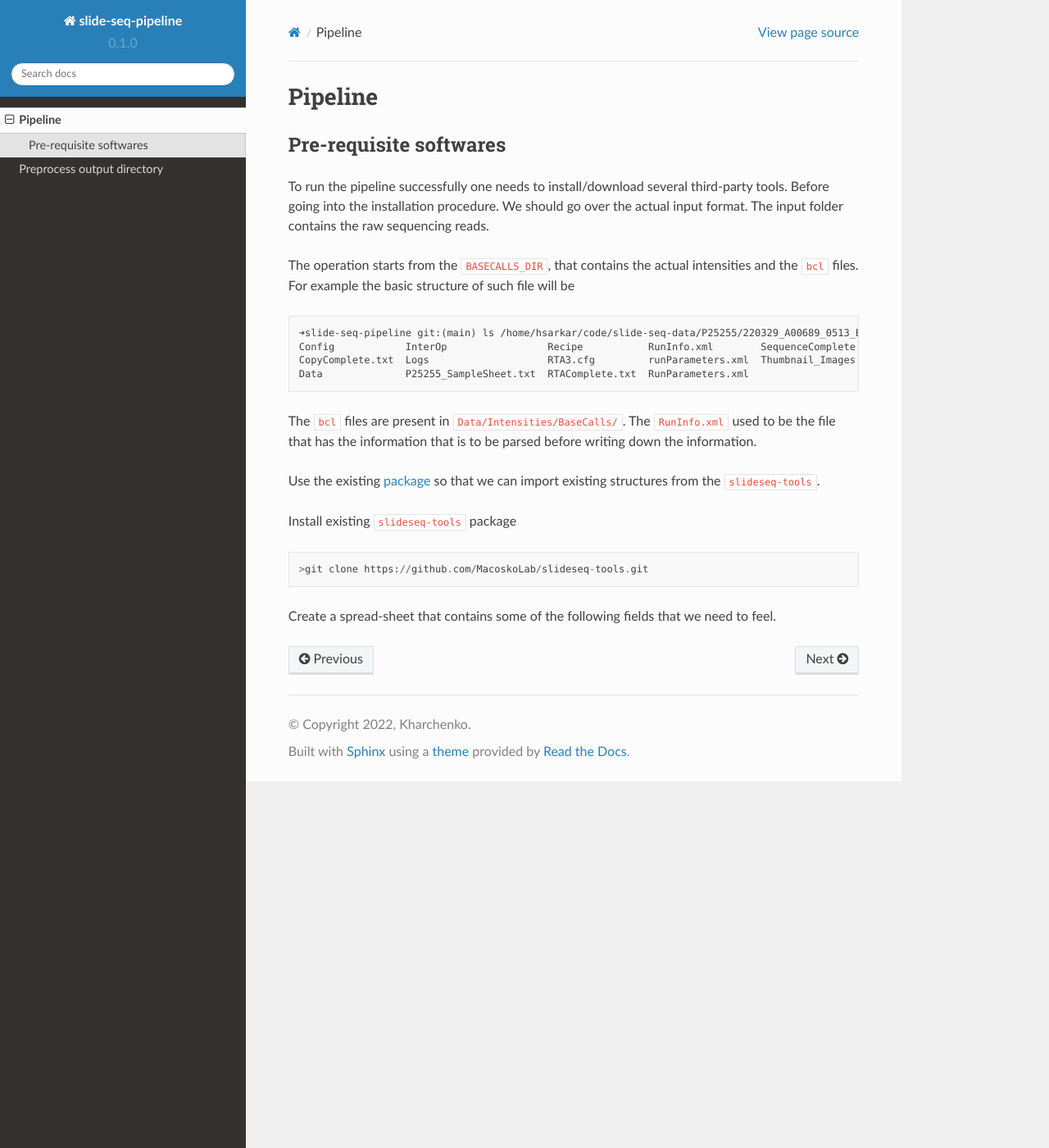
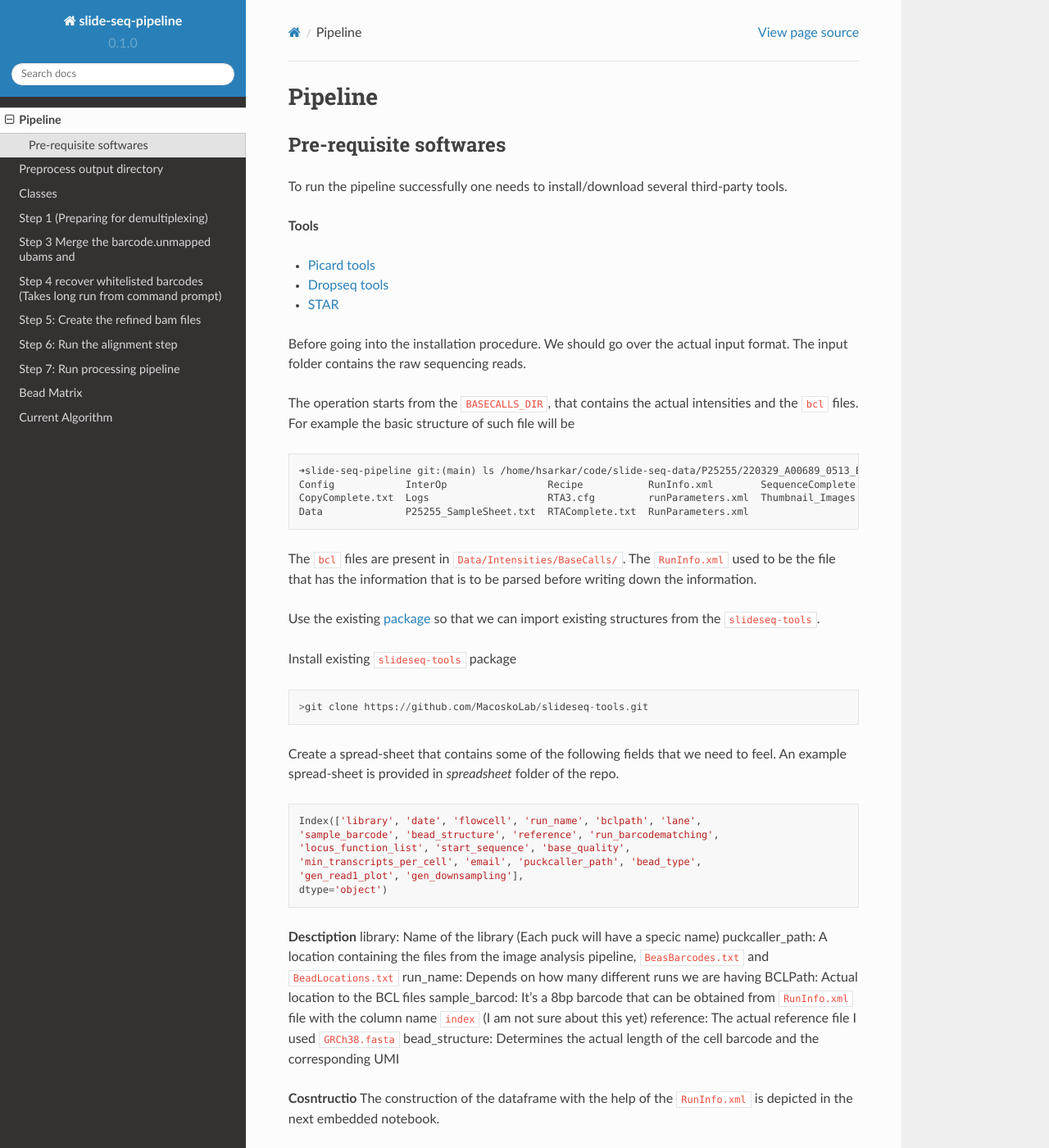
Before and after one commit to hiraksarkar/slide-seq-pipeline, a Sphinx documentation site: the page built from docs/source/pipeline.rst, in a window 1280 px wide and 1400 px high. Shown: the whole window at 82% size. Built offline with Sphinx 7.4.7 and the Read the Docs theme 2.0.0, drawn with Linux system fonts in a browser that asks for light colours.

Commit message:
adding ipynb file

```diff
--- a/docs/source/index.rst
+++ b/docs/source/index.rst
@@ -23,4 +23,4 @@
 
    pipeline.rst
    notebooks/preprocess
-   recovery.rst
+   notebooks/recovery
--- a/docs/source/pipeline.rst
+++ b/docs/source/pipeline.rst
@@ -2,8 +2,16 @@
 ========
 Pre-requisite softwares
 -------------------
+To run the pipeline successfully one needs to install/download several third-party tools.
 
-To run the pipeline successfully one needs to install/download several third-party tools.
+**Tools**
+
+
+- `Picard tools <https://broadinstitute.github.io/picard/>`_
+- `Dropseq tools <https://github.com/broadinstitute/Drop-seq/tree/v2.5.1>`_
+- `STAR <https://github.com/alexdobin/STAR>`_
+
+
 Before going into the installation procedure. We should go over the actual input format.
 The input folder contains the raw sequencing reads.
 
@@ -29,4 +37,28 @@
 
         >git clone https://github.com/MacoskoLab/slideseq-tools.git
 
-Create a spread-sheet that contains some of the following fields that we need to feel.
+Create a spread-sheet that contains some of the following fields that we need to feel. An example spread-sheet
+is provided in `spreadsheet` folder of the repo.
+
+::
+
+        Index(['library', 'date', 'flowcell', 'run_name', 'bclpath', 'lane',
+        'sample_barcode', 'bead_structure', 'reference', 'run_barcodematching',
+        'locus_function_list', 'start_sequence', 'base_quality',
+        'min_transcripts_per_cell', 'email', 'puckcaller_path', 'bead_type',
+        'gen_read1_plot', 'gen_downsampling'],
+        dtype='object')
+
+
+**Desctiption**
+library: Name of the library (Each puck will have a specic name)
+puckcaller_path: A location containing the files from the image analysis pipeline, ``BeasBarcodes.txt`` and ``BeadLocations.txt``
+run_name: Depends on how many different runs we are having
+BCLPath: Actual location to the BCL files
+sample_barcod: It's a 8bp barcode that can be obtained from  ``RunInfo.xml`` file with the column name ``index`` (I am not sure about this yet)
+reference: The actual reference file I used ``GRCh38.fasta``
+bead_structure: Determines the actual length of the cell barcode and the corresponding UMI
+
+**Cosntructio**
+The construction of the dataframe with the help of the ``RunInfo.xml`` is depicted in the
+next embedded notebook.
```
Also changed, not shown: docs/source/notebooks/preprocess.ipynb, docs/source/notebooks/recovery.ipynb (added).
